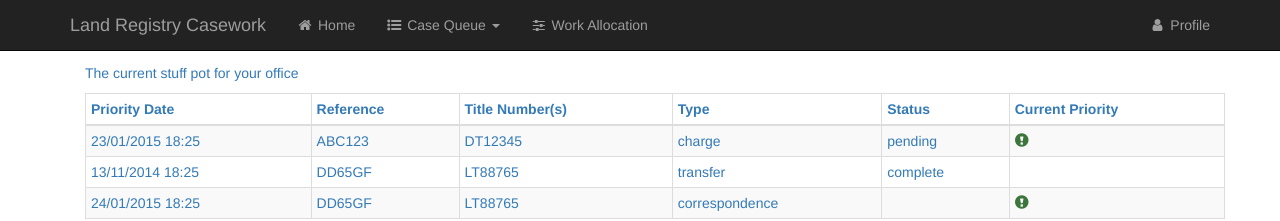
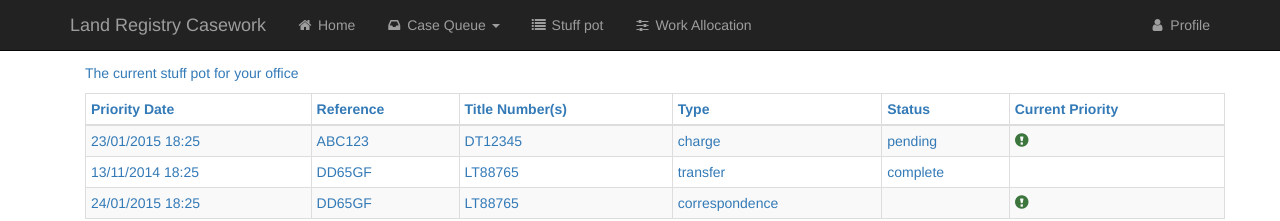
Before and after one commit to LandRegistry/workflow-prototype-discovery, a Jekyll site: the page built from stuff_pot.html, in a window 1280 px wide. Shown: the top 221 px of the page. Built offline with Jekyll 4.4.1, drawn with Linux system fonts in a browser that asks for light colours; nearby versions of some CDN libraries.

Commit message:
enhancements

```diff
--- a/_includes/stuff_pot_header.html
+++ b/_includes/stuff_pot_header.html
@@ -13,13 +13,14 @@
       <ul class="nav navbar-nav">
         <li><a href="#"><i class="fa fa-home fa-fw"></i> Home</a></li>
         <li class="dropdown">
-          <a href="#" class="dropdown-toggle" data-toggle="dropdown" role="button" aria-expanded="false"><i class="fa fa-list-ul fa-fw"></i> Case Queue <span class="caret"></span></a>
+          <a href="#" class="dropdown-toggle" data-toggle="dropdown" role="button" aria-expanded="false"><i class="fa fa-inbox fa-fw"></i> Case Queue <span class="caret"></span></a>
           <ul class="dropdown-menu" role="menu">
-            <li><a href="#"><i class="fa fa-user fa-fw"></i> My Cases</a></li>
-            <li><a href="#"><i class="fa fa-users fa-fw"></i> My Team</a></li>
+            <li><a href="../workqueuea/index.html"><i class="fa fa-user fa-fw"></i> My Cases</a></li>
+            <li><a href=""><i class="fa fa-users fa-fw"></i> My Team</a></li>
             <li><a href="#"><i class="fa fa-building fa-fw"></i> My Office</a></li>
           </ul>
         </li>
+        <li><a href="../stuff/index.html"><i class="fa fa-list fa-fw"></i> Stuff pot</a></li>
         <li><a href="#"><i class="fa fa-sliders fa-fw"></i> Work Allocation</a></li>
       </ul>
       <ul class="nav navbar-nav navbar-right">
--- a/_layouts/work_queue.html
+++ b/_layouts/work_queue.html
@@ -6,7 +6,7 @@
 
 <body>
 
-  {% include work_queue_header.html %}
+  {% include stuff_pot_header.html %}
 
   <div class="container">
     {{ content }}
```
